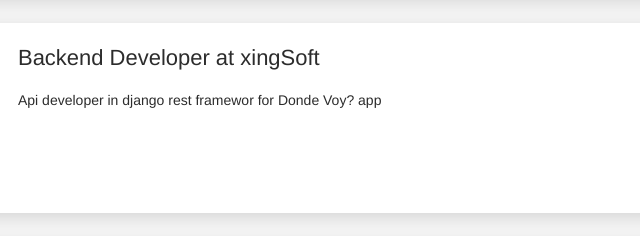
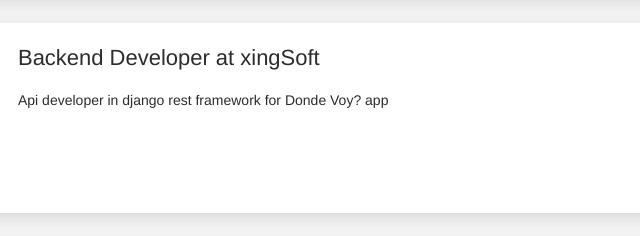
Before and after one commit to ramendoza/ralexm, a plain HTML site: page index.html in a window 1280 px wide. Shown: the part 2279-2515 px from the top of the page, 372-1012 px from the left. Drawn offline with Linux system fonts and the light colour scheme.

```diff
--- a/index.html
+++ b/index.html
@@ -280,7 +280,7 @@
                         <div class="col-md-9" data-aos="fade-left" data-aos-offset="50" data-aos-duration="500">
                             <div class="card-body">
                                 <div class="h5">Backend Developer at xingSoft</div>
-                                <p>Api developer in django rest framewor for Donde Voy? app</p>
+                                <p>Api developer in django rest framework for Donde Voy? app</p>
                             </div>
                         </div>
                     </div>
```
